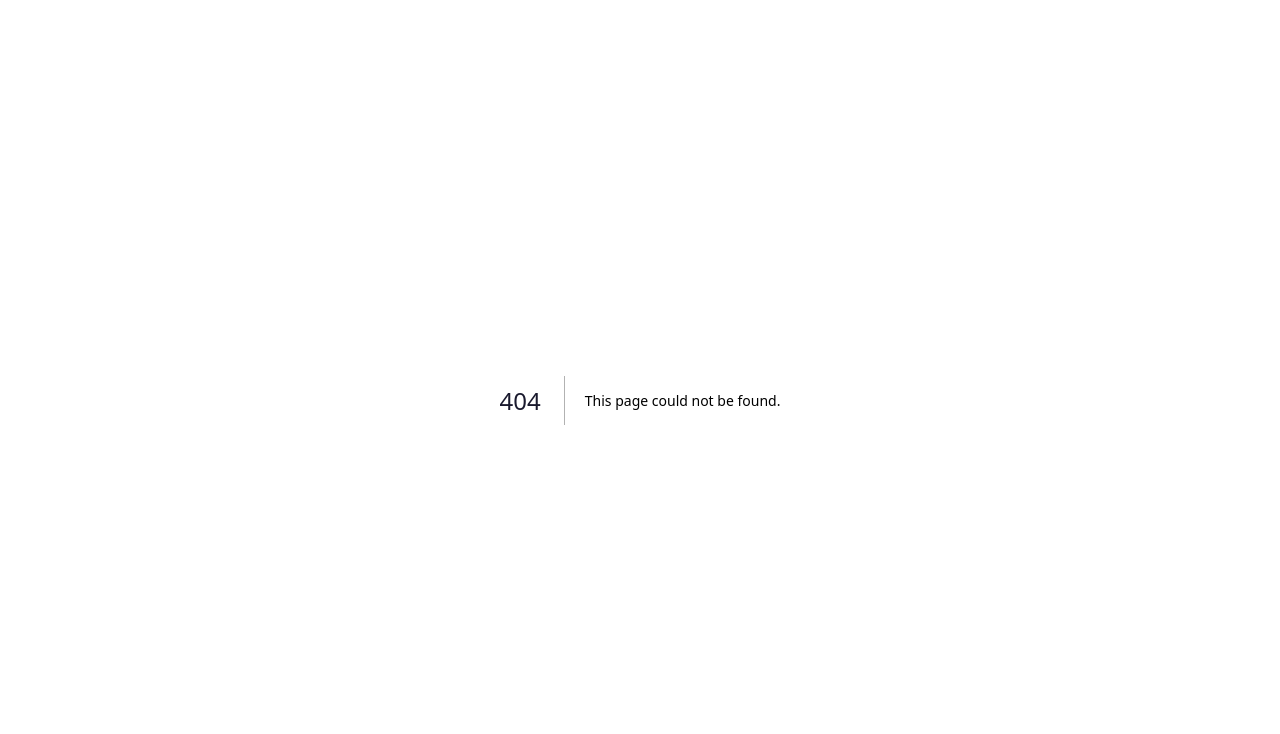
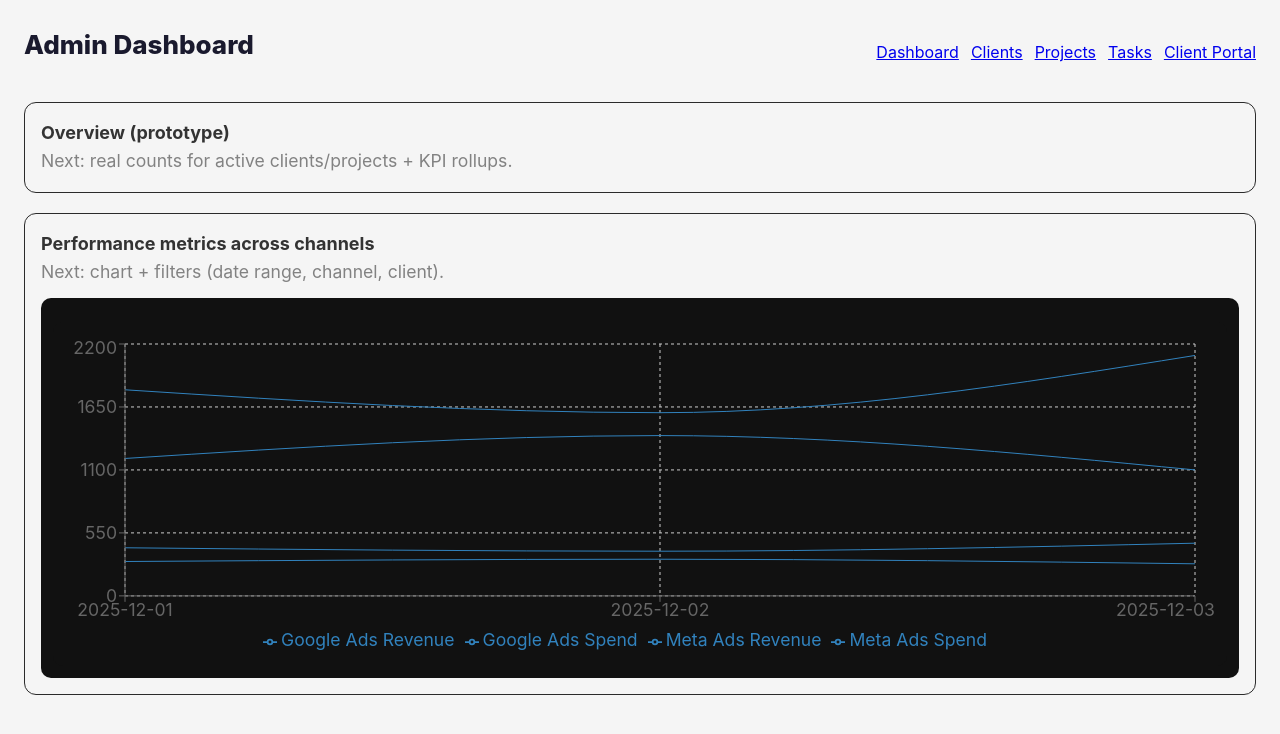
Before and after one commit to nylamason18/agency-platform, a Next.js app: page /dashboard in a window 1280 px wide. Before the commit this address had no page. Shown: the top 734 px of the page. Built offline with nearby package versions, Linux system fonts and the light colour scheme.

Commit message:
feat(ui): add dashboard KPI chart with mock data

```diff
--- a/package.json
+++ b/package.json
@@ -8,11 +8,13 @@
     "start": "next start -p 5000 -H 0.0.0.0"
   },
   "dependencies": {
+    "@supabase/supabase-js": "^2.89.0",
     "@types/node": "^25.0.3",
     "@types/react": "^19.2.7",
     "next": "^16.1.0",
     "react": "^19.2.3",
     "react-dom": "^19.2.3",
+    "recharts": "^3.6.0",
     "typescript": "^5.9.3"
   }
 }
--- /dev/null
+++ b/src/app/dashboard/page.tsx
@@ -0,0 +1,40 @@
+import Link from "next/link";
+import KpiChart from "@/components/KpiChart";
+import { getMockKpis } from "@/lib/data/kpi";
+
+export default function DashboardPage() {
+  return (
+    <main style={{ padding: 24 }}>
+      <header style={{ display: "flex", justifyContent: "space-between", alignItems: "center" }}>
+        <h1 style={{ fontSize: 26, fontWeight: 800 }}>Admin Dashboard</h1>
+        <nav style={{ display: "flex", gap: 12 }}>
+          <Link href="/dashboard">Dashboard</Link>
+          <Link href="/clients">Clients</Link>
+          <Link href="/projects">Projects</Link>
+          <Link href="/tasks">Tasks</Link>
+          <Link href="/portal">Client Portal</Link>
+        </nav>
+      </header>
+
+      <section style={{ marginTop: 20, padding: 16, border: "1px solid #2b2b2b", borderRadius: 12 }}>
+        <h2 style={{ fontSize: 18, fontWeight: 700 }}>Overview (prototype)</h2>
+        <p style={{ opacity: 0.8 }}>
+          Next: real counts for active clients/projects + KPI rollups.
+        </p>
+      </section>
+
+      <section style={{ marginTop: 20, padding: 16, border: "1px solid #2b2b2b", borderRadius: 12 }}>
+        <h2 style={{ fontSize: 18, fontWeight: 700 }}>Performance metrics across channels</h2>
+        <p style={{ opacity: 0.8 }}>
+          Next: chart + filters (date range, channel, client).
+        </p>
+        <div style={{ marginTop: 12, padding: 12, borderRadius: 10, background: "#111" }}>
+          <p style={{ margin: 0 }}><div style={{ marginTop: 12, padding: 12, borderRadius: 10, background: "#111" }}>
+            <KpiChart data={getMockKpis("demo-client")} />
+          </div>
+</p>
+        </div>
+      </section>
+    </main>
+  );
+}
--- /dev/null
+++ b/src/components/KpiChart.tsx
@@ -0,0 +1,39 @@
+"use client";
+
+import { LineChart, Line, XAxis, YAxis, Tooltip, ResponsiveContainer, CartesianGrid, Legend } from "recharts";
+import type { KpiPoint } from "@/lib/data/kpi";
+
+type Props = { data: KpiPoint[] };
+
+function groupByDate(data: KpiPoint[]) {
+  const map = new Map<string, any>();
+  for (const row of data) {
+    if (!map.has(row.date)) map.set(row.date, { date: row.date });
+    const obj = map.get(row.date);
+    obj[`${row.channel}_spend`] = row.spend;
+    obj[`${row.channel}_revenue`] = row.revenue;
+  }
+  return Array.from(map.values()).sort((a, b) => a.date.localeCompare(b.date));
+}
+
+export default function KpiChart({ data }: Props) {
+  const chartData = groupByDate(data);
+
+  return (
+    <div style={{ width: "100%", height: 320 }}>
+      <ResponsiveContainer>
+        <LineChart data={chartData} margin={{ top: 10, right: 20, left: 0, bottom: 0 }}>
+          <CartesianGrid strokeDasharray="3 3" />
+          <XAxis dataKey="date" />
+          <YAxis />
+          <Tooltip />
+          <Legend />
+          <Line type="monotone" dataKey="google_ads_spend" name="Google Ads Spend" dot={false} />
+          <Line type="monotone" dataKey="meta_ads_spend" name="Meta Ads Spend" dot={false} />
+          <Line type="monotone" dataKey="google_ads_revenue" name="Google Ads Revenue" dot={false} />
+          <Line type="monotone" dataKey="meta_ads_revenue" name="Meta Ads Revenue" dot={false} />
+        </LineChart>
+      </ResponsiveContainer>
+    </div>
+  );
+}
--- /dev/null
+++ b/src/lib/data/kpi.ts
@@ -0,0 +1,70 @@
+export type Channel = "google_ads" | "meta_ads" | "email" | "seo";
+
+export type KpiPoint = {
+  date: string; // YYYY-MM-DD
+  channel: Channel;
+  spend: number;
+  clicks: number;
+  impressions: number;
+  leads: number;
+  revenue: number;
+};
+
+export function getMockKpis(clientId: string): KpiPoint[] {
+  return [
+    {
+      date: "2025-12-01",
+      channel: "google_ads",
+      spend: 420,
+      clicks: 210,
+      impressions: 8200,
+      leads: 12,
+      revenue: 1800,
+    },
+    {
+      date: "2025-12-02",
+      channel: "google_ads",
+      spend: 390,
+      clicks: 198,
+      impressions: 7900,
+      leads: 10,
+      revenue: 1600,
+    },
+    {
+      date: "2025-12-03",
+      channel: "google_ads",
+      spend: 460,
+      clicks: 240,
+      impressions: 8600,
+      leads: 14,
+      revenue: 2100,
+    },
+    {
+      date: "2025-12-01",
+      channel: "meta_ads",
+      spend: 300,
+      clicks: 160,
+      impressions: 9100,
+      leads: 9,
+      revenue: 1200,
+    },
+    {
+      date: "2025-12-02",
+      channel: "meta_ads",
+      spend: 320,
+      clicks: 170,
+      impressions: 9500,
+      leads: 11,
+      revenue: 1400,
+    },
+    {
+      date: "2025-12-03",
+      channel: "meta_ads",
+      spend: 280,
+      clicks: 150,
+      impressions: 8800,
+      leads: 8,
+      revenue: 1100,
+    },
+  ];
+}
```
Also changed, not shown: src/app/login/page.tsx (added, +52 -0 lines), 1 other file (tests, documents, lock files or other folders).
